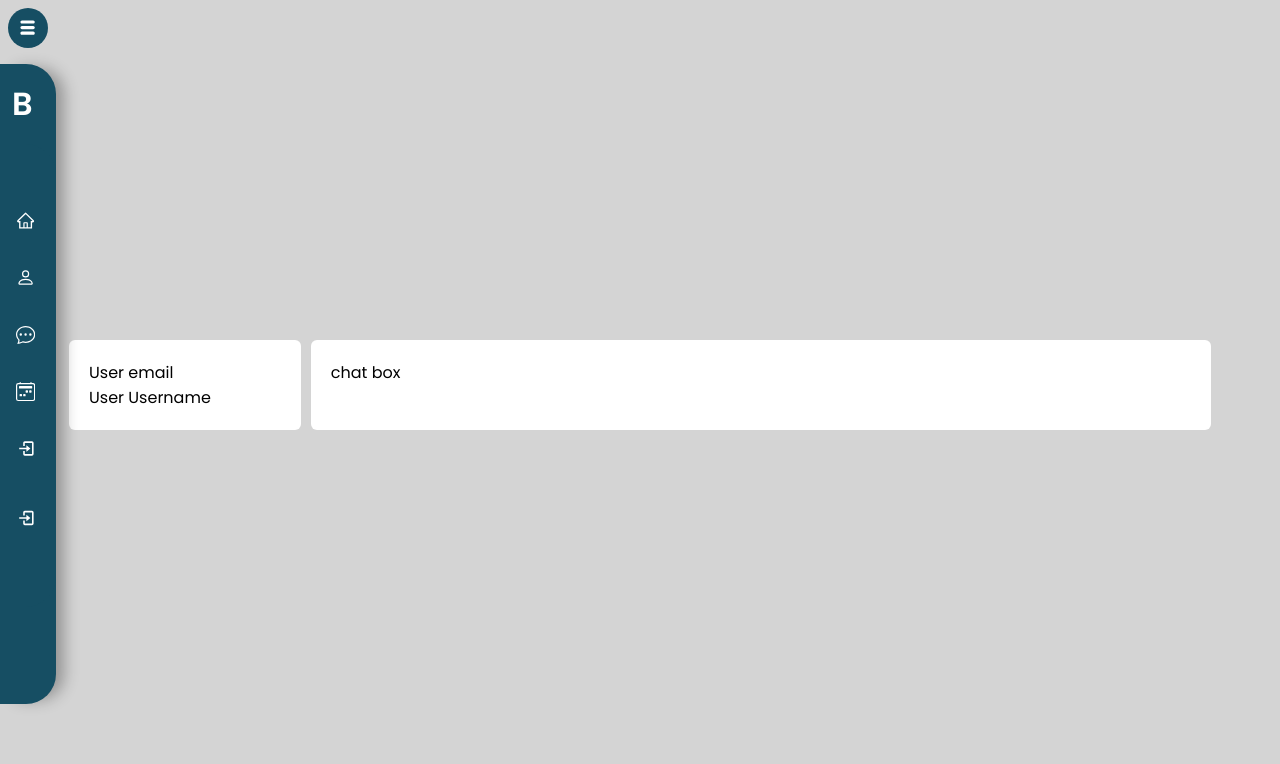
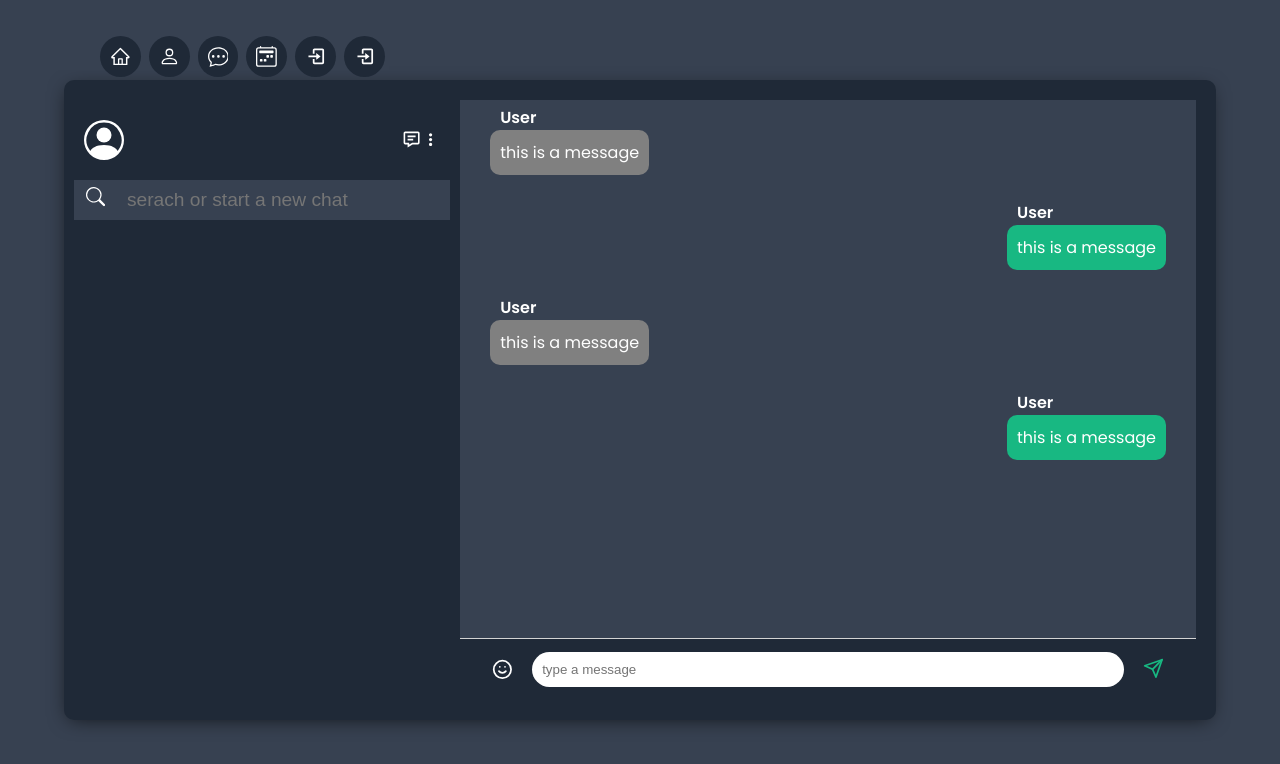
Before and after one commit to JohnPac15/babble-app, a React (Create React App) app in the folder client/: page /messages in a window 1280 px wide. Shown: the top 764 px of the page. Built offline with nearby package versions, Linux system fonts and the light colour scheme.

Commit message:
updated navbar and styled chat page

```diff
--- /dev/null
+++ b/client/src/components/Chat/index.css
@@ -0,0 +1,70 @@
+.chat {
+    display: flex;
+    flex-direction: column;
+    flex: 0.65;
+}
+
+.chat__body {
+    flex: 1;
+    padding: 30px;
+    background-color:#374151;
+    overflow-y: scroll;
+
+}
+
+.chat__message {
+    position: relative;
+    font-size: 16px;
+    padding: 10px;
+    width: fit-content;
+    border-radius: 10px;
+    background-color:grey ;
+    margin-bottom: 50px;
+}
+
+.chat__name {
+    position: absolute;
+    top: -25px;
+    font-weight: 600;
+}
+
+.chat__reciever {
+    margin-left: auto;
+    background-color: rgb(24, 184, 130);
+}
+
+.icon {
+    font-size: 1.3rem;
+}
+
+.icon-style {
+    color:  rgb(24, 184, 130);
+}
+
+.chat__footer {
+    display: flex;
+    justify-content: space-between;
+    align-items: center;
+    height: 62px;
+    border-top: 1px solid lightgray;
+    padding: 0 2rem;
+}
+
+.chat__footer form {
+    flex: 1;
+    display: flex;
+}
+
+.chat__footer > form > input {
+    flex: 1;
+    border-radius: 30px;
+    padding: 10px;
+    border: none;
+    margin: 0 1.2rem;
+    outline-width: 0
+}
+
+.chat__footer > form > button {
+    border: none;
+    background-color: #1f2937;
+}
--- /dev/null
+++ b/client/src/components/Chat/index.jsx
@@ -0,0 +1,37 @@
+import React from "react";
+import {FiSend, FiSmile} from 'react-icons/fi'
+import './index.css'
+function Chat() {
+  return (
+    <div className="chat">
+      <div className="chat__body">
+        <p className="chat__message">
+          <span className="chat__name">User</span>
+          this is a message
+        </p>
+        <p className="chat__message chat__reciever">
+          <span className="chat__name">User</span>
+          this is a message
+        </p>
+        <p className="chat__message">
+          <span className="chat__name">User</span>
+          this is a message
+        </p>
+        <p className="chat__message chat__reciever">
+          <span className="chat__name">User</span>
+          this is a message
+        </p>
+      </div>
+
+      <div className="chat__footer">
+          <FiSmile className="icon"/>
+          <form>
+              <input type="text" placeholder="type a message"/>
+              <button type="submit"><FiSend className="icon icon-style"/></button>
+          </form>
+      </div>
+    </div>
+  );
+}
+
+export default Chat;
--- /dev/null
+++ b/client/src/components/Chatsidebar/index.css
@@ -0,0 +1,64 @@
+.sidebar-chat {
+    display: flex;
+    flex-direction: column;
+    flex: 0.35;
+}
+
+.sidebar__header {
+    display: flex;
+    justify-content: space-between;
+    padding: 20px;
+
+}
+
+.sidebar__headerRight {
+    display: flex;
+    align-items: center;
+    justify-content: space-between;
+    min-width: 3vw;
+}
+
+.header__icon {
+    font-size: 2.5rem;
+}
+
+.headerRight__icons {
+    font-size: 1.2rem;
+}
+
+.sidebar__search {
+    display: flex;
+    align-items: center;
+    height: 39px;
+    padding: 10px;
+
+}
+
+.searchContainer {
+    display: flex;
+    align-items: center;
+    width: 100%;
+    height: 40px;
+    background-color: #374151;
+}
+
+.searchContainer input {
+    border: none;
+    margin-left: 10px;
+    width: 100%;
+    height: 100%;
+    background-color: #374151;
+    color: white;
+    font-size: 1.2rem;
+    outline-width: 0;
+}
+
+.searchContainer button {
+    border: none;
+    height: 100%;
+    width: 50px;
+    cursor: pointer;
+    font-size: 1.2rem;
+    background-color: #374151;
+    color: white;
+}
--- /dev/null
+++ b/client/src/components/Chatsidebar/index.jsx
@@ -0,0 +1,33 @@
+import React from 'react'
+import {BsPersonCircle, BsSearch} from 'react-icons/bs'
+import {BiMessageDetail, BiDotsVerticalRounded} from 'react-icons/bi'
+import './index.css'
+
+function Chatsidebar() {
+  return (
+    <div className='sidebar-chat'>
+      <div className="sidebar__header">
+        <BsPersonCircle className='header__icon'/>
+        <div className="sidebar__headerRight">
+          <BiMessageDetail className='headerRight__icons'/>
+          <BiDotsVerticalRounded className='headerRight__icons'/>
+        </div>
+      </div>
+      <div className='sidebar__search'>
+        <div className="searchContainer">
+          <button>
+          <BsSearch />
+          </button>
+          <input type="text" placeholder='serach or start a new chat' />
+        </div>
+      </div>
+
+      <div className="sidebar__chats">
+        {/* display friends */}
+
+      </div>
+    </div>
+  )
+}
+
+export default Chatsidebar;
--- a/client/src/components/SideBar/index.jsx
+++ b/client/src/components/SideBar/index.jsx
@@ -1,150 +1,50 @@
 import React, { useState } from "react";
-import {
-  BsChatDots,
-  BsCalendar2Week,
-  BsPerson,
-} from "react-icons/bs";
+import { BsChatDots, BsCalendar2Week, BsPerson, BsArrowBarDown } from "react-icons/bs";
 import { AiOutlineHome } from "react-icons/ai";
-import { TiThMenu } from "react-icons/ti";
 import { BiLogIn } from "react-icons/bi";
-import styled from "styled-components";
 import { Link } from "react-router-dom";
 
-const Button = styled.button`
-  background-color: var(--black);
-  border: none;
-  width: 2.5rem;
-  height: 2.5rem;
-  border-radius: 50%;
-  margin: 0.5rem 0 0 0.5rem;
-  cursor: pointer;
-  display: flex;
-  justify-content: center;
-  align-items: center;
-  color: var(--white);
-  font-size: 1.2rem;
-`;
 
-const SidebarContainer = styled.div`
-  background-color: var(--black);
-  color: var(--white);
-  width: 3.5rem;
-  height: 80vh;
-  margin-top: 1rem;
-  border-radius: 0 30px 30px 0;
-  padding: 1rem 0;
-
-  display: flex;
-  flex-direction: column;
-  align-items: center;
-  justify-content: space-between;
-  position: relative;
-  box-shadow: 12px 0 15px -4px rgba(0, 0, 0, 0.3);
-
-`;
-
-const Logo = styled.div`
-  width: 2rem;
-`;
-
-const Slickbar = styled.ul`
-  color: var(--white);
-  list-style: none;
-  display: flex;
-  flex-direction: column;
-  align-items: center;
-  background-color: var(--black);
-
-  padding: 3rem 0;
-
-  position: absolute;
-  top: 5rem;
-  left: 0;
-
-  width: ${(props) => (props.clicked ? "12rem" : "3.5rem")};
-  transition: all 0.5s ease;
-  border-radius: 0 30px 30px 0;
-`;
-
-const Item = styled(Link)`
-  width: 100%;
-  padding: 1rem 0;
-  cursor: pointer;
-  display: flex;
-  text-decoration:none;
-  padding-left: 1rem;
-
-  &:hover {
-    border-right: 4px solid var(--white);
-  }
-`;
-
-const Text = styled.span`
-  width: ${(props) => (props.clicked ? "100%" : "0")};
-  overflow: hidden;
-  margin-left: ${(props) => (props.clicked ? "1.5rem" : "0")};
-  transition: all 0.3s ease;
-  color:var(--white);
-
-`;
-
-const Container = styled.div`
-  position: absolute;
-
-`;
 
 function SideBar() {
   const [click, setClick] = useState(false);
   const handleClick = () => setClick(!click);
+
   return (
-    <Container>
-      <Button clicked={click} onClick={() => handleClick()}>
-        <TiThMenu />
-      </Button>
-      <SidebarContainer>
-        <Logo>
-          <h1>B</h1>
-        </Logo>
-        <Slickbar clicked={click}>
-
-            <Item to="/">
-              <AiOutlineHome className="icon" />
-              <Text clicked={click}>Home</Text>
-            </Item>
-
-
-            <Item to="/profile">
-              <BsPerson className="icon" />
-              <Text clicked={click}>Profile</Text>
-            </Item>
-
-
-            <Item to="/messages">
-              <BsChatDots className="icon" />
-              <Text clicked={click}>Chat</Text>
-            </Item>
-
-
-            <Item>
-              <BsCalendar2Week className="icon" />
-              <Text clicked={click}>Events</Text>
-            </Item>
-
-
-            <Item to="/login">
-              <BiLogIn className="icon" />
-              <Text clicked={click}>Login</Text>
-            </Item>
-
-
-            <Item to="/signup">
-              <BiLogIn className="icon" />
-              <Text clicked={click}>Sign Up</Text>
-            </Item>
-
-        </Slickbar>
-      </SidebarContainer>
-    </Container>
+    <nav className="navbar">
+      <ul className="navbar-nav">
+        <li>
+          <Link className="icon-button icon" to="/">
+            <AiOutlineHome />
+          </Link>
+        </li>
+        <li>
+          <Link className="icon-button icon" to="/profile">
+            <BsPerson />
+          </Link>
+        </li>
+        <li>
+          <Link className="icon-button icon" to="/messages">
+            <BsChatDots />
+          </Link>
+        </li>
+        <li>
+          <Link className="icon-button icon">
+            <BsCalendar2Week />
+          </Link>
+        </li>
+        <li>
+          <Link className="icon-button icon" to="/login">
+            <BiLogIn />
+          </Link>
+        </li>
+        <li>
+          <Link className="icon-button icon" to="/signup">
+            <BiLogIn />
+          </Link>
+        </li>
+      </ul>
+    </nav>
   );
 }
 
--- a/client/src/index.css
+++ b/client/src/index.css
@@ -2,10 +2,14 @@
 @import url('https://fonts.googleapis.com/css2?family=Poppins:wght@400;600&family=Roboto:ital,wght@0,100;0,300;0,400;1,100;1,300;1,700&family=Source+Sans+Pro:wght@300;900&display=swap');
 
 :root {
-  --black:#164e63;
-  --grey:#a4b2bc;
+  --grey:#1f2937;
+  --background:#374151;
   --white: #fff;
-  --background:#d4d4d4;
+  --nav-size: 70px;
+  --border: 1px solid #474a4d;
+  --border-radius: 8px;
+  --speed:500ms;
+
 }
 
 *, *::before, *::after {
@@ -17,43 +21,74 @@
 body {
   background-color: var(--background);
   font-family: 'Poppins', sans-serif;
-
+  color: var(--white);
+  overflow-x: hidden; /* Hide scrollbars */
 }
 
 .icon {
-  width: 1.2rem;
-  height: auto;
+  font-size: 1.2rem;
+  cursor: pointer;
+}
+
+ul {
+  list-style: none;
+  margin: 0;
+  padding: 0;
+}
+
+a {
+  text-decoration: none;
   color: var(--white);
 }
 
-li {
-  list-style: none;
+.container {
+  max-width: 90%;
+  margin: auto;
+  background-color: var(--grey);
+  min-height: 80vh;
+  width: 100%;
+  border-radius: 10px;
+  padding: 20px;
+  display: flex;
+  padding-left: 0;
+  box-shadow: -1px 4px 20px -6px rgba(0, 0, 0, 0.75);
 }
 
-.container {
+.navbar {
+  height: var(--nav-size);
+  background-color: var(--background);
+  position: fixed;
+  padding-top:2rem;
+  padding-left: 6rem;
+}
+
+.navbar-nav {
+  max-width: 100%;
   display: flex;
   justify-content: center;
-  align-items: center;
-  width: 90%;
-  min-height: 100vh;
 }
 
-.row {
+.nav-item {
+  width: calc(var(--nav-size)* 0.8);
   display: flex;
-  width: 100%;
-  height: 100%;
-
+  align-items: center;
+  justify-content: center;
 }
 
-.col {
-  margin: 0 5px 30px;
-  padding: 20px;
-  width: 100%;
-  background-color: var(--white);
-  border-radius: 6px;
-
+.icon-button {
+  --button-size: calc(varvar(--nav-size)* 0.5);
+  width: var(--button-size);
+  height: var(--button-size);
+  border-radius: 50%;
+  padding: 10px;
+  margin: 4px;
+  display: flex;
+  align-items: center;
+  justify-content: center;
+  background-color: #1f2937;
+  transition: filter 300ms;
 }
 
-.col-25 {
-  width: 25%;
+.icon-button:hover {
+  filter: brightness(1.2);
 }
--- a/client/src/pages/Messages.jsx
+++ b/client/src/pages/Messages.jsx
@@ -1,22 +1,12 @@
 import React from 'react'
-import styled from "styled-components"
+import Chat from '../components/Chat';
+import Chatsidebar from '../components/Chatsidebar';
 
 function Messages() {
   return (
     <div className='container'>
-      <div className='row'>
-        <div className='col col-25'>
-          <ul>
-            <li>
-              <p>User email</p>
-              <p>User Username</p>
-            </li>
-          </ul>
-        </div>
-        <div className='col'>
-          chat box
-        </div>
-      </div>
+      <Chatsidebar/>
+      <Chat/>
     </div>
   )
 }
```
